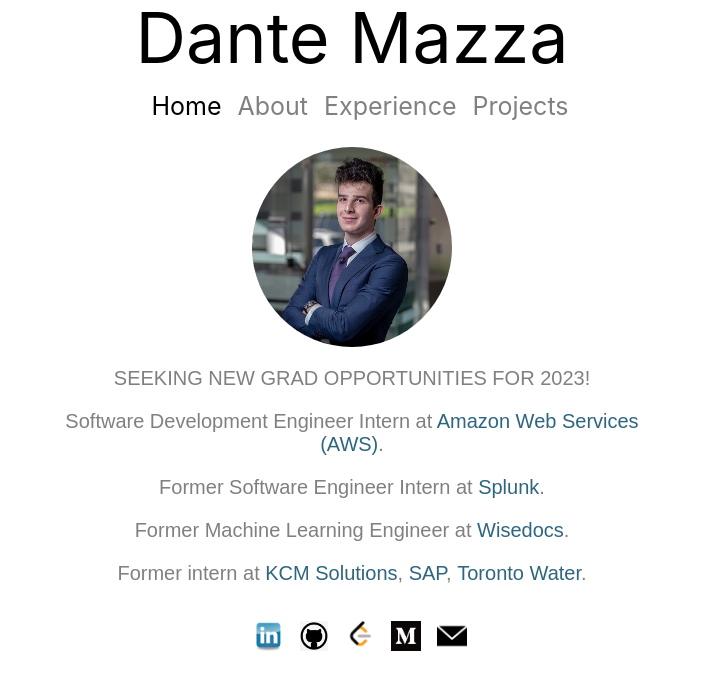
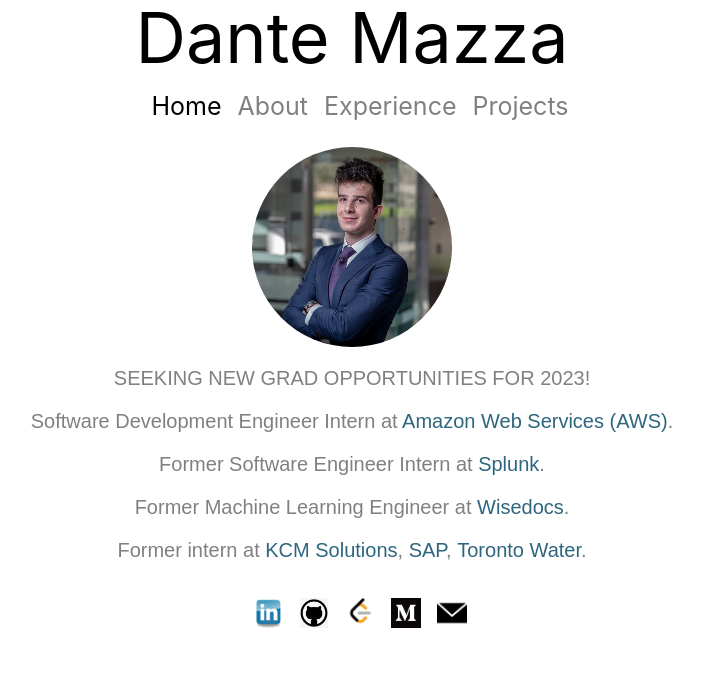
Before and after one commit to dantemazza/personal-website, a React (Create React App) app: page / in a window 1280 px wide. Shown: the top 690 px of the page, without its empty margins (288-991 px from the left). Built offline with nearby package versions, Linux system fonts and the light colour scheme.

Commit message:
Update pageElements.css

```diff
--- a/src/components/pages/pageElements.css
+++ b/src/components/pages/pageElements.css
@@ -52,7 +52,7 @@
 .introText{
     justify-content: center;
     text-align: center;
-    width: 45%;
+    width: 55%;
     margin-left: auto;
     margin-right: auto;
     font-size: 20px;
```
